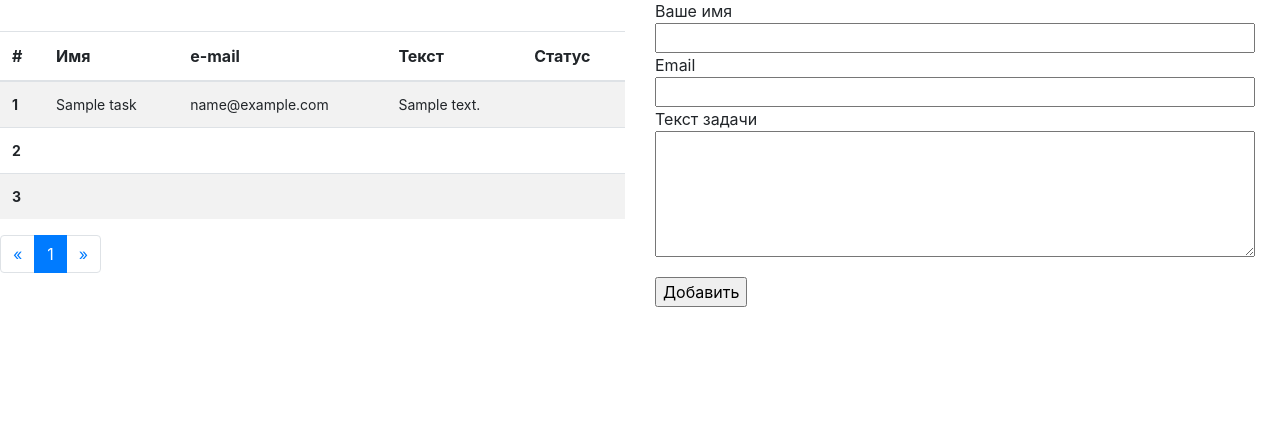
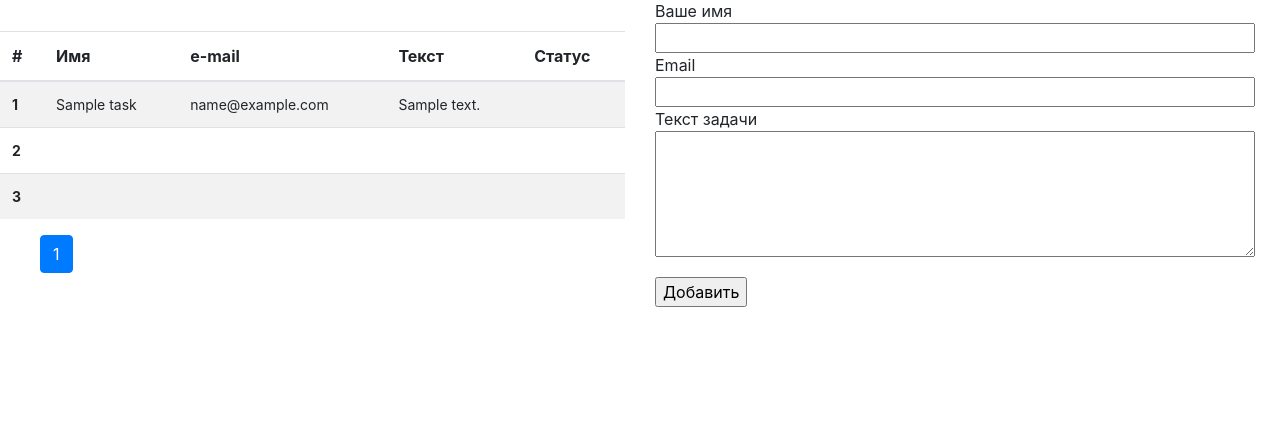
Before and after one commit to shorttimer2/test_task, a PHP site: page / in a window 1280 px wide. Shown: the part 62-492 px from the top of the page. Run offline with PHP 8.4, Linux system fonts and the light colour scheme; tables that the repository leaves empty or names only in its code hold one stand-in row (values such as "Sample post"); data that the repository does not hold is empty; some libraries are stand-ins or nearby versions.

Commit message:
доделана пагинация

```diff
--- a/Views/home.php
+++ b/Views/home.php
@@ -41,13 +41,19 @@
 
 <nav aria-label="Page navigation">
   <ul class="pagination">
-    <li class="page-item">
-      <a class="page-link" href="#" aria-label="Previous">
-        <span aria-hidden="true">&laquo;</span>
-        <span class="sr-only">Previous</span>
-      </a>
-    </li>
-    <?php
+
+     <!--  <a class="page-link" href="#" aria-label="Previous"> -->
+      <?php
+
+      if($page != 1)
+      {
+          $prevaddr = $page;
+          $prevaddr--;
+          echo'<li class="page-item">';
+          echo  '<a class="page-link" href="/index.php?page='. $prevaddr .'" aria-label="Previous">';
+          echo '<span aria-hidden="true">&laquo;</span><span class="sr-only">Previous</span></a></li>';
+      }
+
     $totalpages++;
     for($i=1;$i < $totalpages;$i++)
     {
@@ -58,13 +64,18 @@
         echo '<li class="page-item '. $active . '"><a class="page-link" href="/index.php?page='. $i .'">'. $i . '</a></li>';
     }
 
+    if($page != --$totalpages)
+    {
+        $nextaddr = $page;
+        $nextaddr++;
+        echo'<li class="page-item">';
+        echo  '<a class="page-link" href="/index.php?page='. $nextaddr .'" aria-label="Next">';
+        echo '<span aria-hidden="true">&raquo;</span><span class="sr-only">Next</span></a></li>';
+    }
+
+
     ?>
-    <li class="page-item">
-      <a class="page-link" href="#" aria-label="Next">
-        <span aria-hidden="true">&raquo;</span>
-        <span class="sr-only">Next</span>
-      </a>
-    </li>
+
   </ul>
 </nav>
 </div>
--- a/css/btest.css
+++ b/css/btest.css
@@ -30,3 +30,7 @@ margin-top:40px;
 {
 	margin-top:20px;
 }
+.pagination
+{
+	padding-left:40px !important;
+}
```
